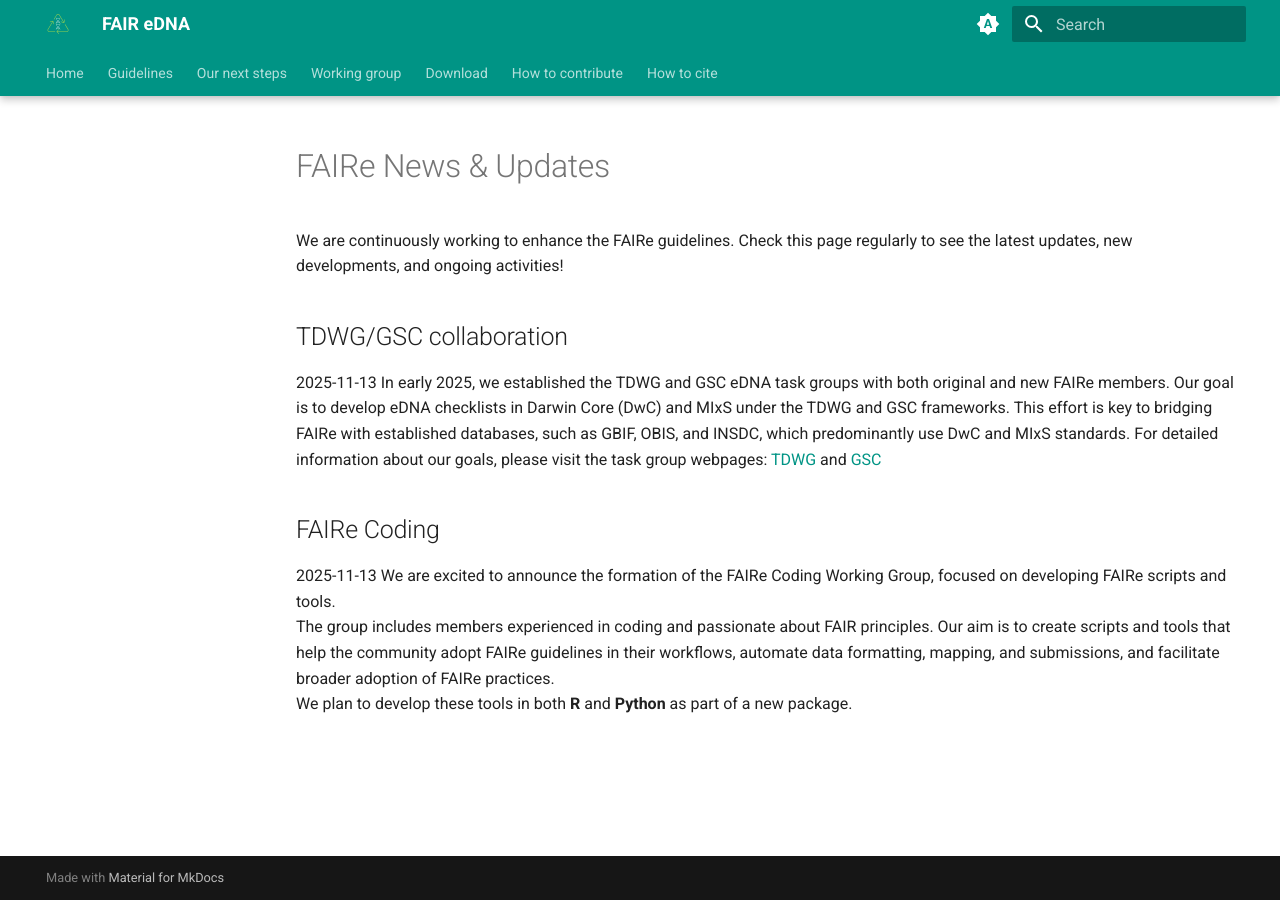
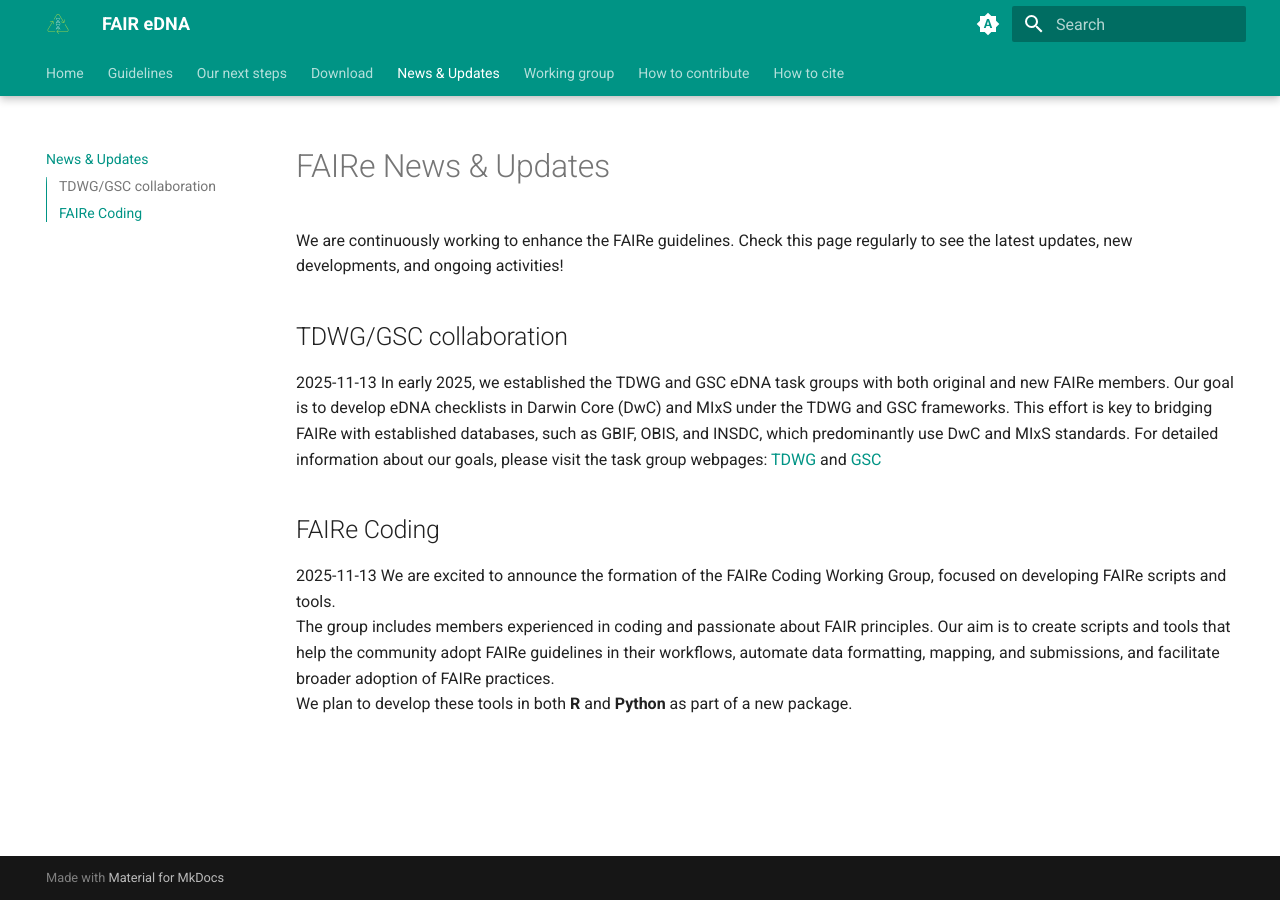
Before and after one commit to FAIR-eDNA/FAIR-eDNA.github.io, an MkDocs documentation site: the page built from docs/update.md, in a window 1280 px wide. Built offline with MkDocs 1.6.1 and Material for MkDocs 9.7.7, drawn with Linux system fonts in a browser that asks for light colours.

Commit message:
Update mkdocs.yml
adding a new component update.md

```diff
--- a/mkdocs.yml
+++ b/mkdocs.yml
@@ -4,8 +4,9 @@ nav:
   - Home: index.md
   - Guidelines: guidelines.md
   - Our next steps: next.md
+  - Download: download.md
+  - News & Updates: update.md
   - Working group: workinggroup.md
-  - Download: download.md
   - How to contribute: contact.md
   - How to cite: citation.md
 
```
